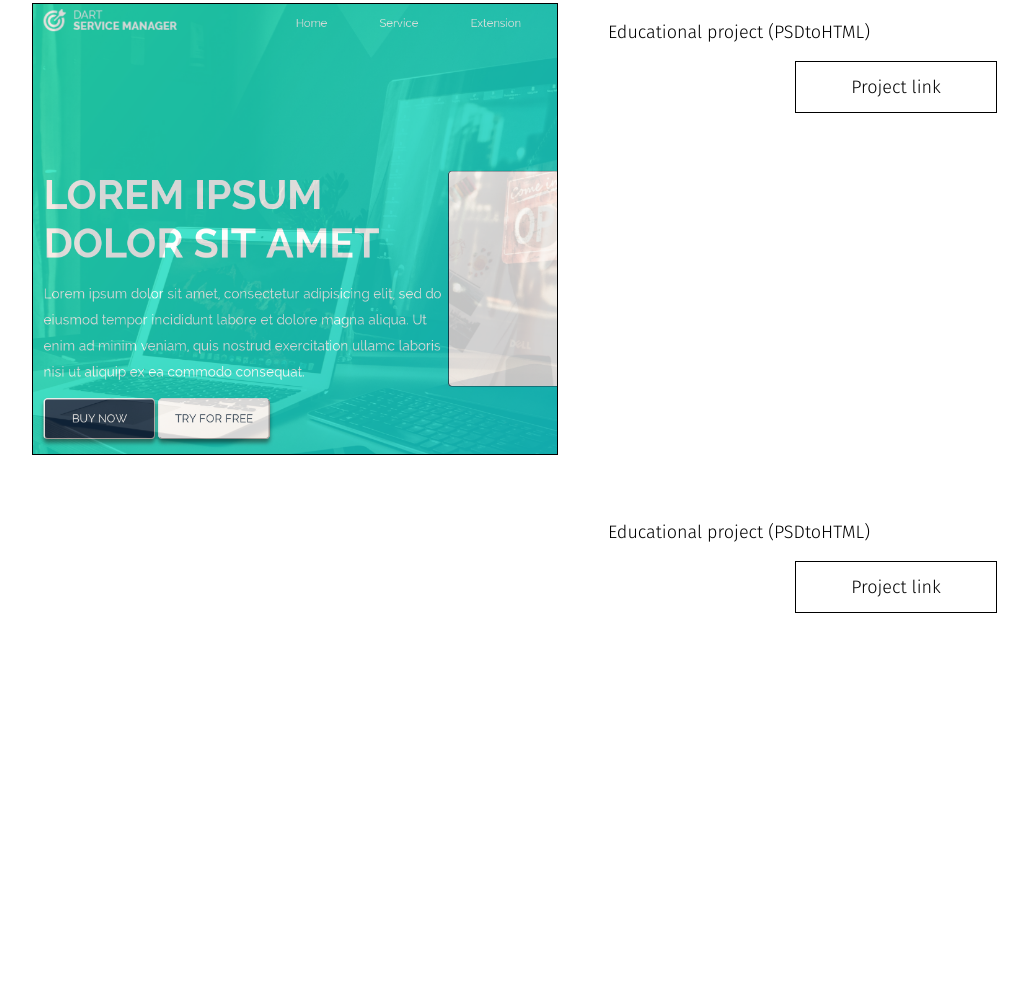
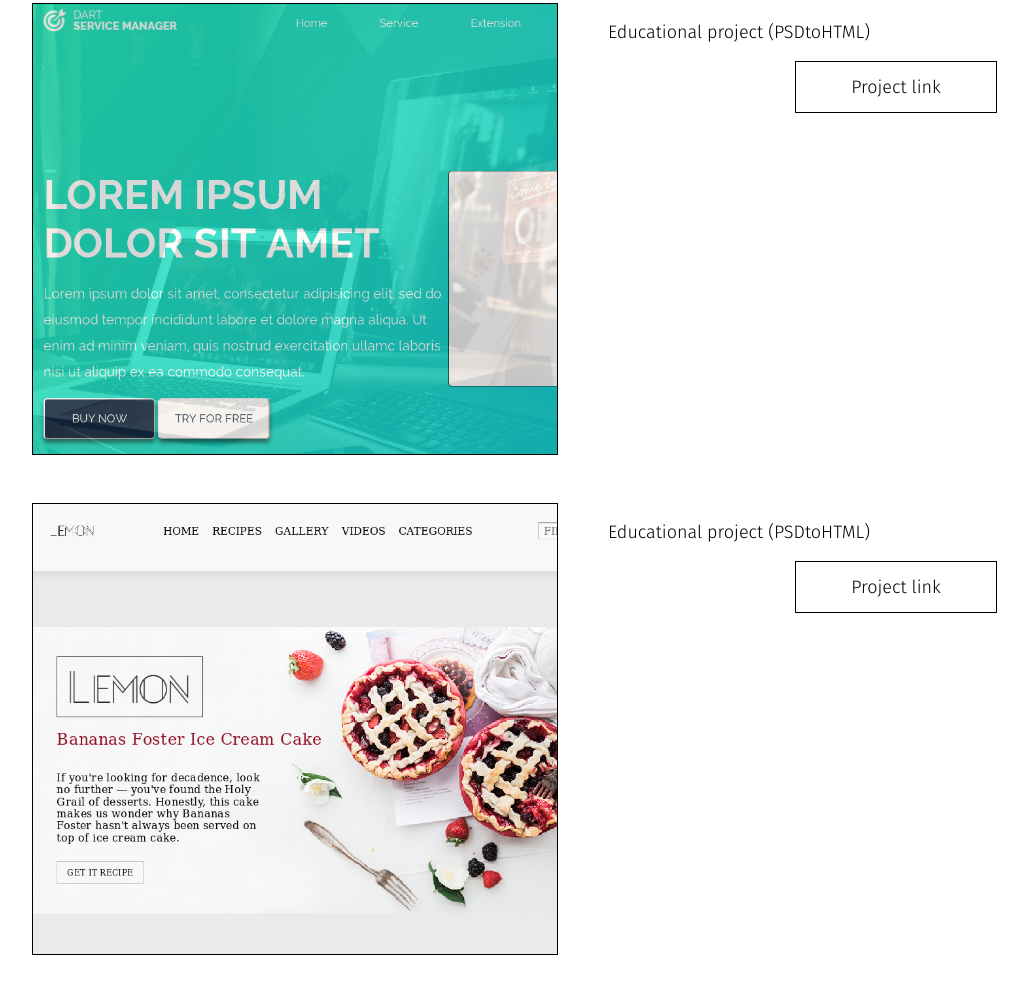
Before and after one commit to 0NotNull/0NotNull.github.io, a plain HTML site: page work.html in a window 1280 px wide. Shown: the part 1632-2625 px from the top of the page, without its empty margins (38-1066 px from the left). Drawn offline with Linux system fonts and the light colour scheme.

Commit message:
edit image

```diff
--- a/css/main.sass
+++ b/css/main.sass
@@ -86,6 +86,10 @@
   background: url('../images/work4.png') no-repeat
   background-size: cover
 
+.work5
+  border: black 1px solid
+  background: url('../images/work5.jpg') no-repeat
+  background-size: cover
 .nav-work
   display: flex
   flex-flow: row wrap
```
Also changed, not shown: css/main.css, 1 other file.
